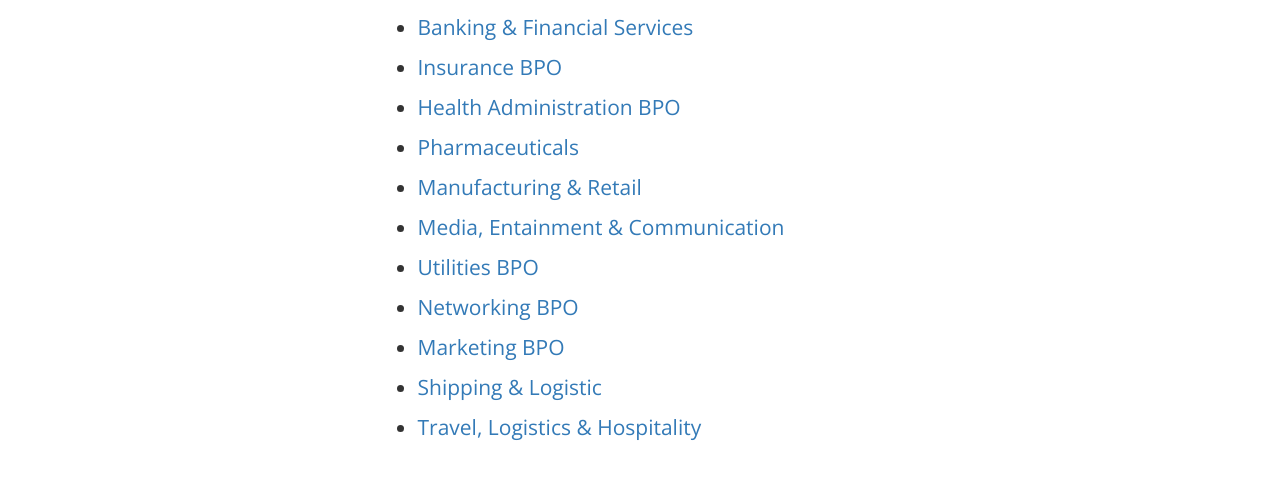
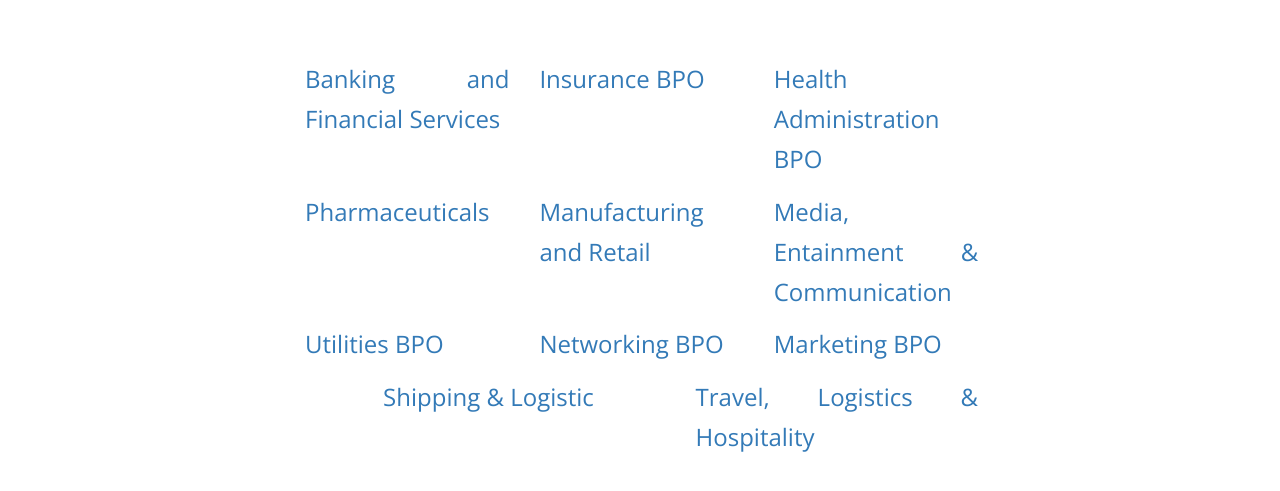
Before and after one commit to mukuldani/leeway, a plain HTML site: page YourIndustry.html in a window 1280 px wide. Shown: the part 131-622 px from the top of the page. Drawn offline with nearby package versions, Linux system fonts and the light colour scheme.

Commit message:
Grid Your Industry

```diff
--- a/YourIndustry.html
+++ b/YourIndustry.html
@@ -49,13 +49,15 @@
     .indy-points{
 
            font-family:'Open Sans';
-           font-size:21px;
+           font-size:24px;
            line-height:40px;
-           margin-left:29%;
            list-style-type:initial;
            text-align:justify;
+           margin-left:22%;
+           margin-right:3%;
+    }
 
-    }
+
 
     </style>
 </head>
@@ -88,20 +90,57 @@
     <div class="container-fluid">
         <p class="indy-head"><b>Your Industry</b></p>
         <p style="text-align:center">~~~~~~~::~~~~~~~</p>
-        <ul class="indy-points">
-            <li><a href="Banking.html">Banking & Financial Services</a></li>
-            <li><a href="Insurrance.html">Insurance BPO</a></li>
-            <li><a href="Health.html">Health Administration BPO</a></li>
-            <li><a href="Pharmaceuticals.html">Pharmaceuticals</a></li>
-            <li><a href="Manu.html">Manufacturing & Retail</a></li>
-            <li><a href="Media.html">Media, Entainment & Communication</a></li>
-            <li><a href="Utilities.html">Utilities BPO</a></li>
-            <li><a href="Network.html">Networking BPO</a></li>
-            <li><a href="Market.html">Marketing BPO</a></li>
-            <li><a href="Ship.html">Shipping & Logistic</a></li>
-            <li><a href="Travel.html">Travel, Logistics & Hospitality</a></li>
-        </ul>
+
+        <div class="row indy-points" style="margin-top:5%;">
+            <div class="col-sm-3">
+                <a href="Banking.html">Banking and Financial Services</a>
+            </div>
+
+            <div class="col-sm-3">
+                <a href="Insurrance.html">Insurance BPO</a>
+            </div>
+            <div class="col-sm-3">
+                <a href="Health.html">Health Administration BPO</a>
+            </div>
+        </div>
+
+
+        <div class="row indy-points" style="margin-top:1%;">
+            <div class="col-sm-3">
+                <a href="Pharmaceuticals.html">Pharmaceuticals</a>
+            </div>
+            <div class="col-sm-3">
+                <a href="Manu.html">Manufacturing and Retail</a>
+            </div>
+            <div class="col-sm-3">
+                <a href="Media.html">Media, Entainment & Communication</a>
+            </div>
+        </div>
+
+        <div class="row indy-points" style="margin-top:1%;">
+            <div class="col-sm-3">
+                <a href="Utilities.html">Utilities BPO</a>
+            </div>
+            <div class="col-sm-3">
+                <a href="Network.html">Networking BPO</a>
+            </div>
+            <div class="col-sm-3">
+                <a href="Market.html">Marketing BPO</a>
+            </div>
+        </div>
+
+
+        <div class="row indy-points" style="margin-top:1%;">
+            <div class="col-sm-4 col-sm-offset-1">
+                <a href="Ship.html">Shipping & Logistic</a>
+            </div>
+            <div class="col-sm-4">
+                <a href="Travel.html">Travel, Logistics & Hospitality</a>
+            </div>
+        </div>
+
     </div>
+
 
 </body>
 </html>
```
Also changed, not shown: Ship.html (+1 -0 lines), index.html (+1 -1 lines).
